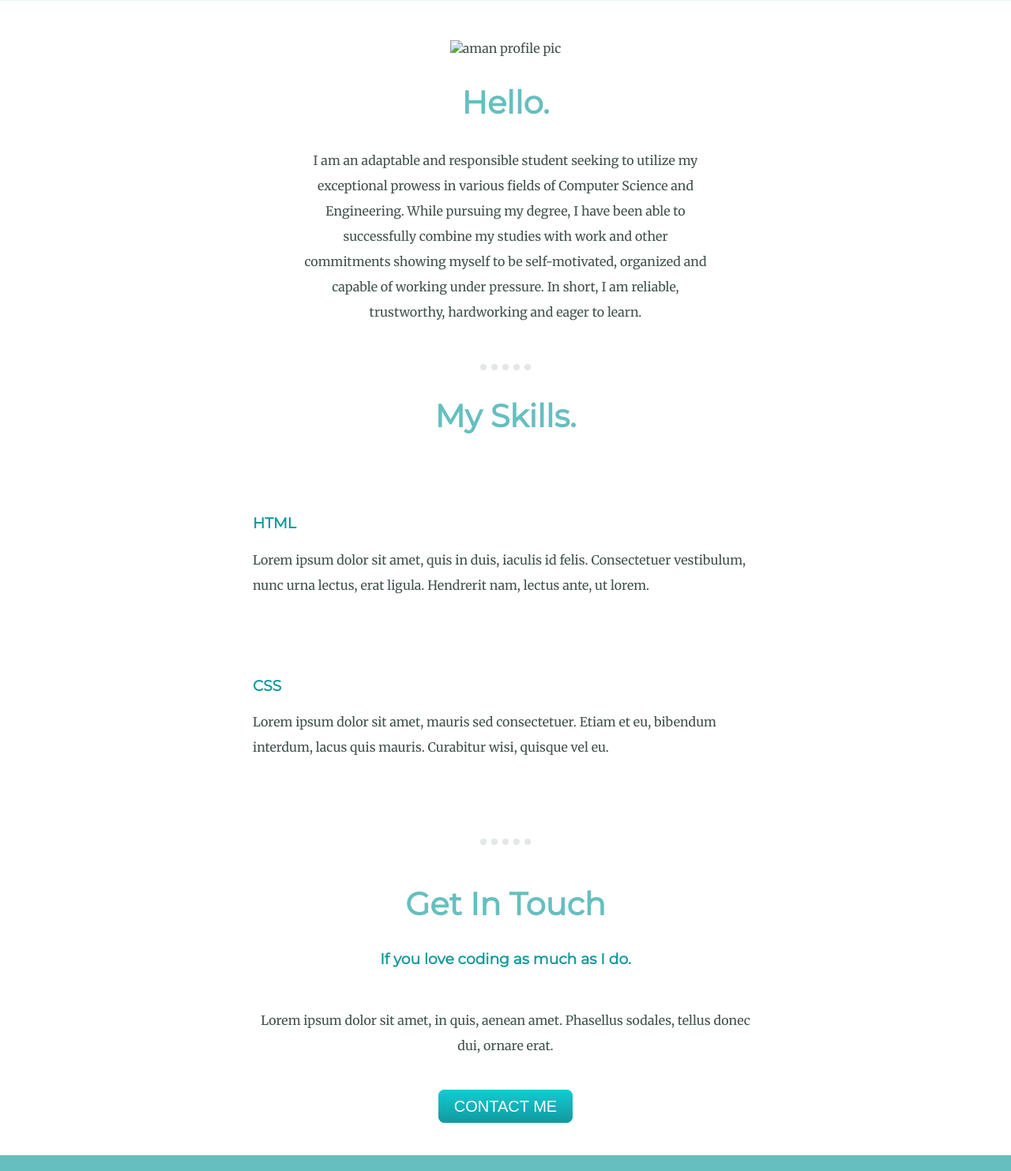
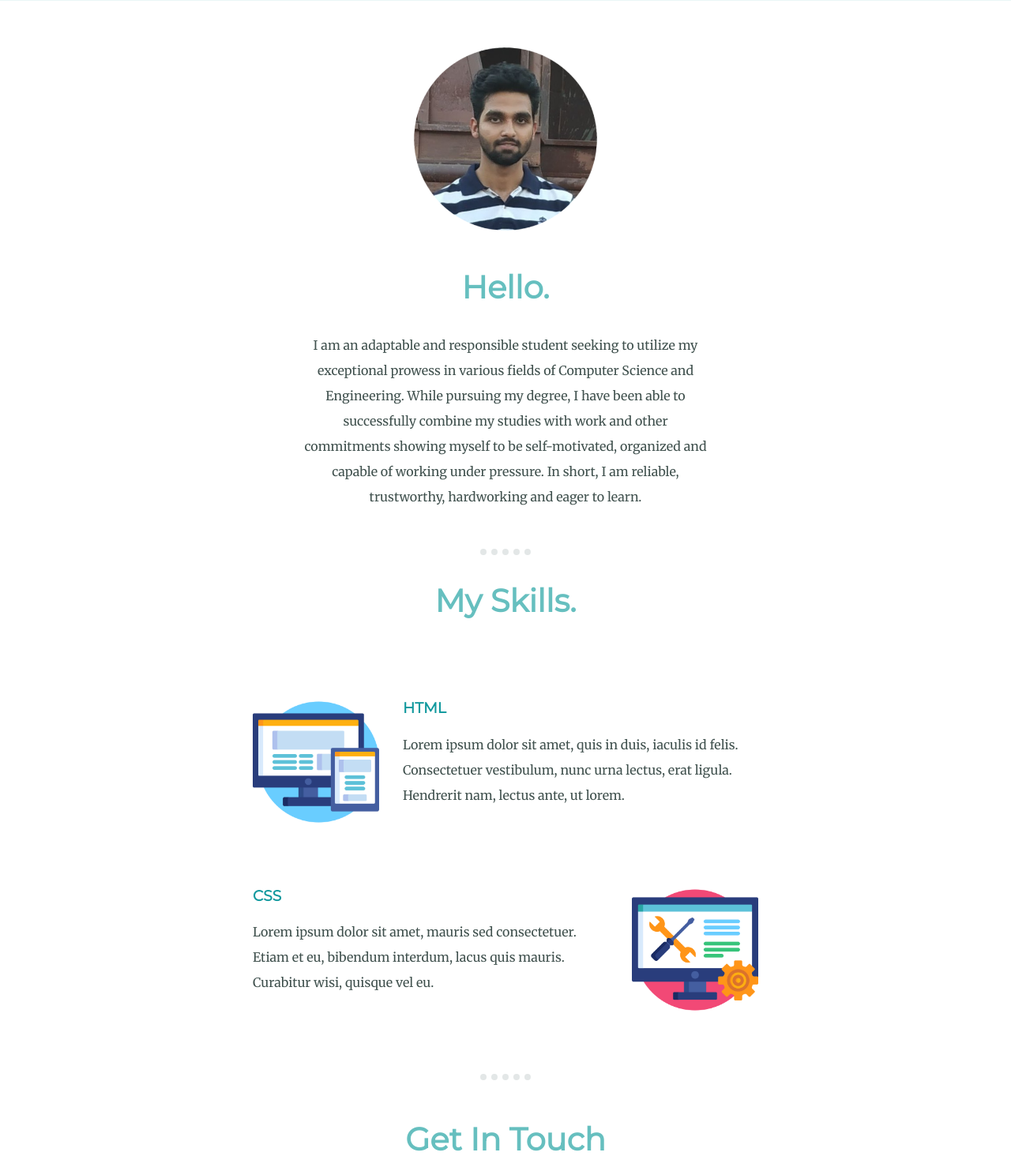
Before and after one commit to amantyagi22/CVv0.1, a plain HTML site: page index.html in a window 1280 px wide. Shown: the part 757-2240 px from the top of the page at 79% size. Drawn offline with Linux system fonts and the light colour scheme.

Commit message:
Update index.html

```diff
--- a/index.html
+++ b/index.html
@@ -24,7 +24,7 @@
       <div class="profile">
         <img
           class="profile-size"
-          src="/CSS - My Site/images/aman.png"
+          src="images/aman.png"
           alt="aman profile pic"
         />
         <h2>Hello.</h2>
@@ -44,7 +44,7 @@
         <div class="skill-row">
           <img
             class="html-size"
-            src="/CSS - My Site/images/responsive.png"
+            src="images/responsive.png"
             alt=""
           />
           <h3>HTML</h3>
@@ -57,7 +57,7 @@
         <div class="skill-row">
           <img
             class="css-size"
-            src="/CSS - My Site/images/technical-support.png"
+            src="images/technical-support.png"
             alt=""
           />
           <h3>CSS</h3>
```
